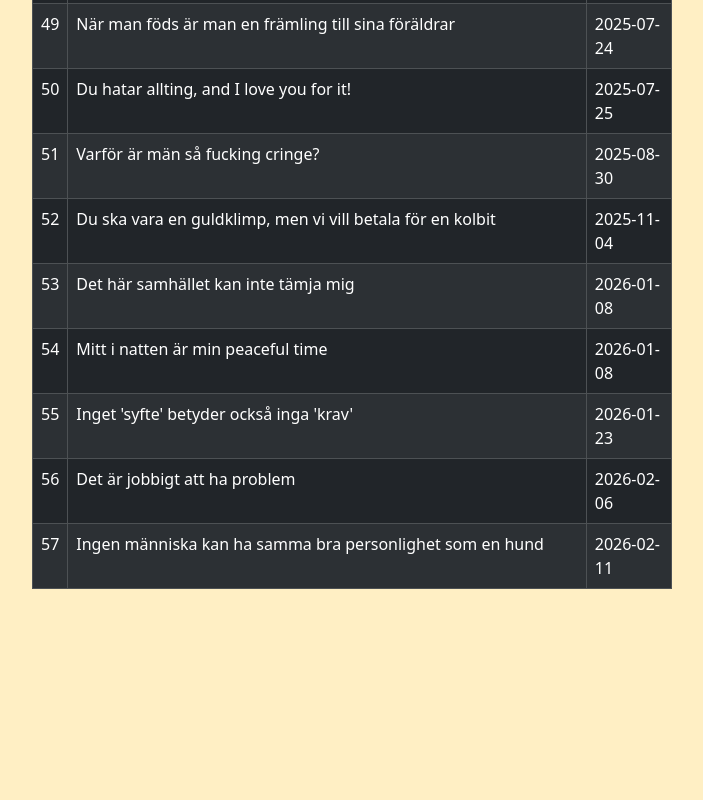
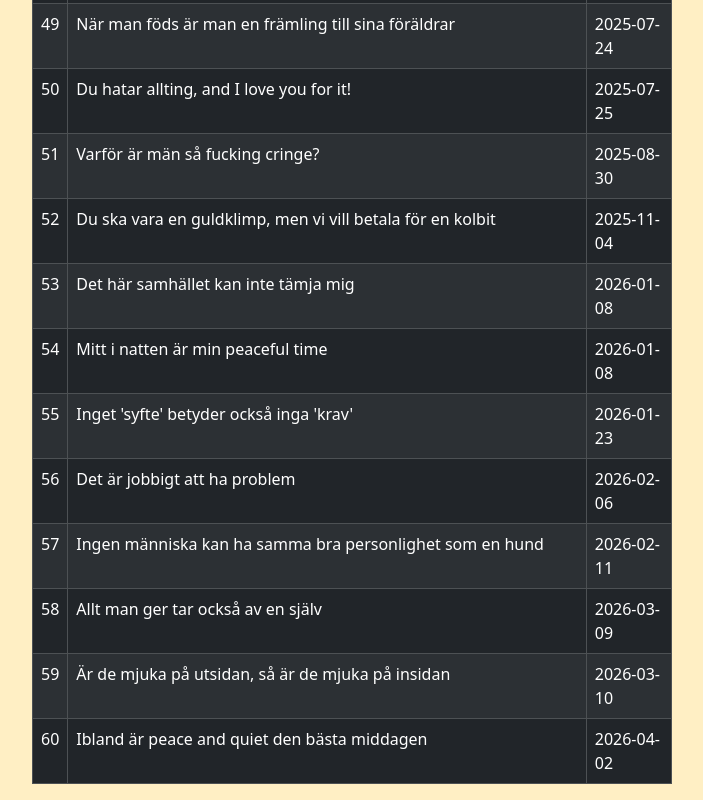
Before and after one commit to Stenstromen/filosofiskaeleonora, a React (Vite) app: page /all in a window 1280 px wide. Shown: the part 3286-4086 px from the top of the page, without its empty margins (288-991 px from the left). Before the commit the page ends 3891 px from the top, so only its background shows below. Built offline with nearby package versions, Linux system fonts and the light colour scheme.

Commit message:
added quotes

```diff
--- a/src/assets/Quotes.js
+++ b/src/assets/Quotes.js
@@ -296,6 +296,21 @@ const Quotes = [
     quote: "Ingen människa kan ha samma bra personlighet som en hund",
     date: "2026-02-11",
   },
+  {
+    id: 58,
+    quote: "Allt man ger tar också av en själv",
+    date: "2026-03-09",
+  },
+  {
+    id: 59,
+    quote: "Är de mjuka på utsidan, så är de mjuka på insidan",
+    date: "2026-03-10",
+  },
+  {
+    id: 60,
+    quote: "Ibland är peace and quiet den bästa middagen",
+    date: "2026-04-02",
+  },
 ];
 
 export default Quotes;
```
